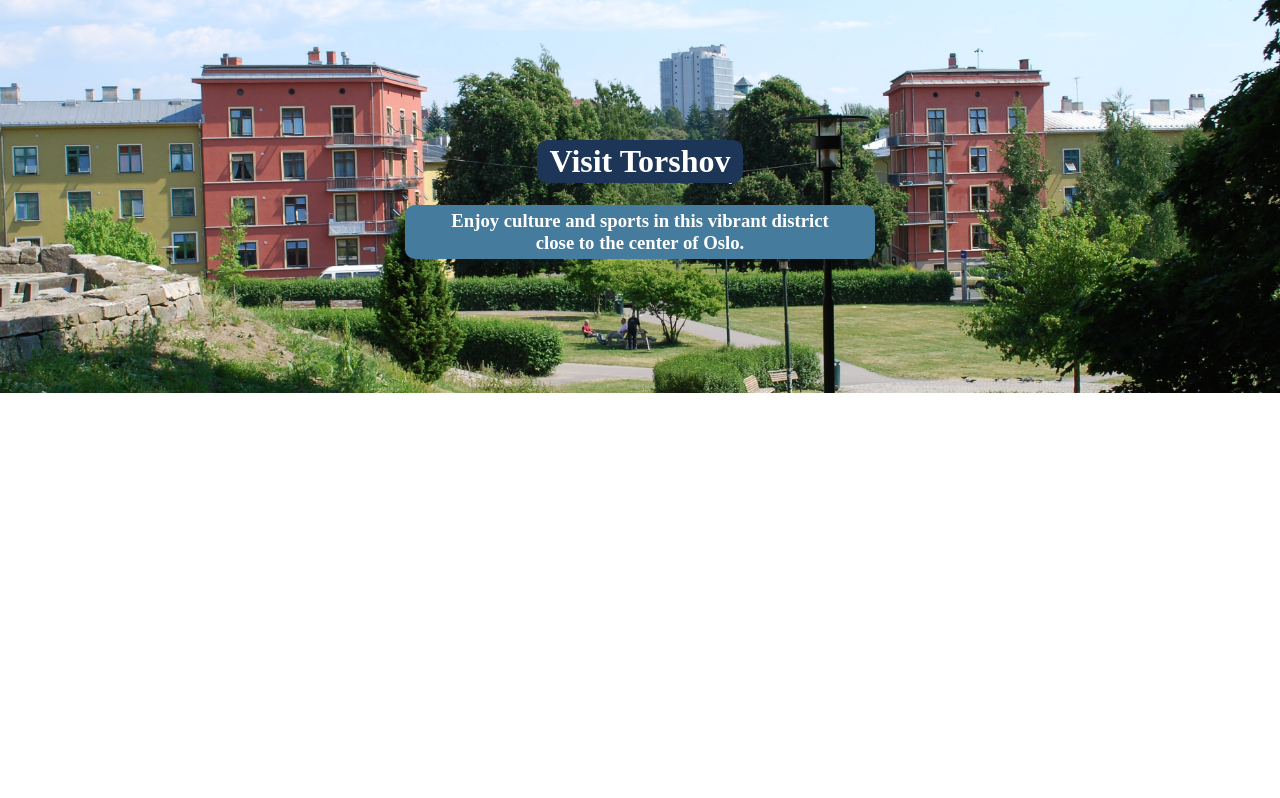
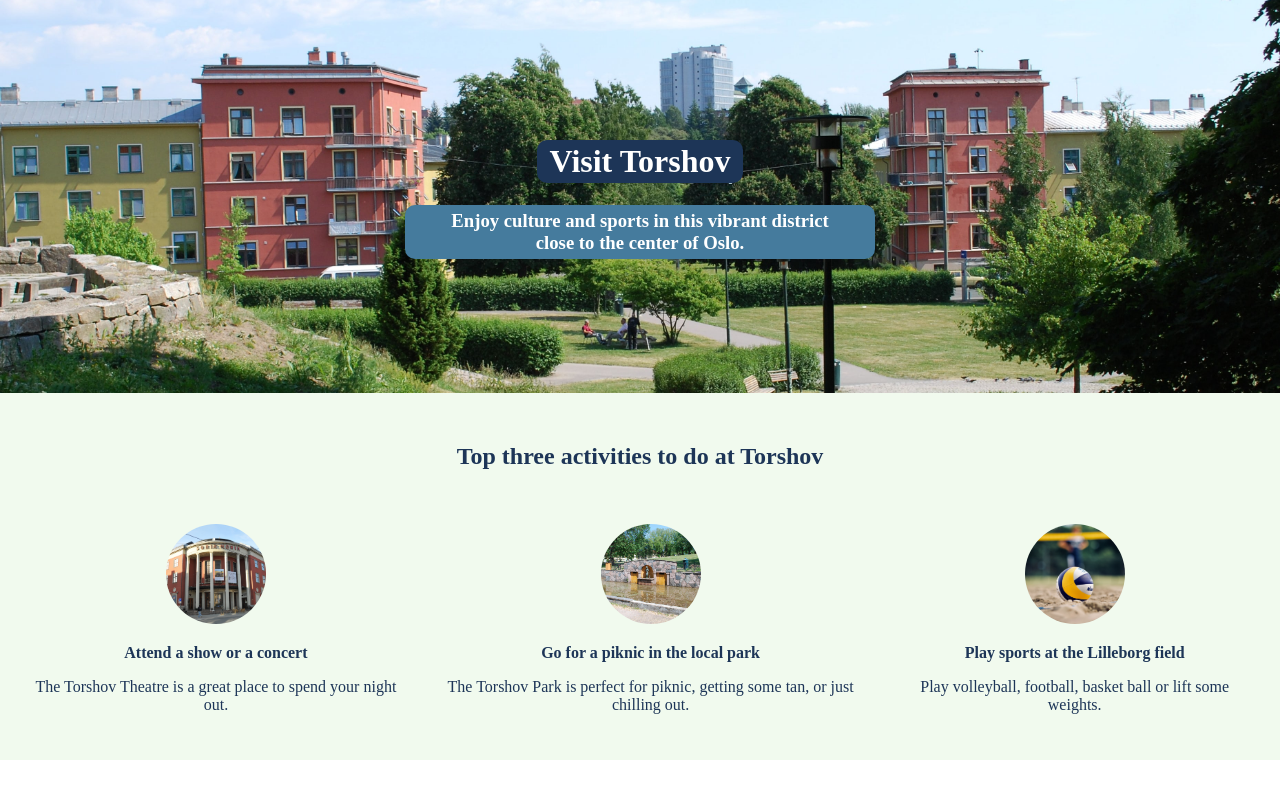
Before and after one commit to erzanthedev/hometown-homepage, a React (Create React App) app: page / in a window 1280 px wide. Built offline with nearby package versions, Linux system fonts and the light colour scheme.

Commit message:
feat: build the Activities section

```diff
--- a/src/App.js
+++ b/src/App.js
@@ -1,9 +1,11 @@
 import Hero from "./components/Hero";
+import Activities from "./components/Activities";
 
 function App() {
   return (
     <main>
       <Hero />
+      <Activities />
     </main>
   );
 }
--- a/src/components/Activities.js
+++ b/src/components/Activities.js
@@ -0,0 +1,51 @@
+import theatre from "../images/theatre.jpg";
+import park from "../images/park.jpg";
+import sports from "../images/sports.jpg";
+
+const Activities = () => {
+  return (
+    <div id="activities">
+      <h2 id="activities-title">Top three activities to do at Torshov</h2>
+      <div className="activity-wrapper">
+        <div className="activity">
+          <img
+            className="activity-img"
+            src={theatre}
+            alt="A red building with 4 white pillars "
+          />
+          <h3 className="activity-title">Attend a show or a concert</h3>
+          <p className="activity-text">
+            The Torshov Theatre is a great place to spend your night out.
+          </p>
+        </div>
+
+        <div className="activity">
+          <img
+            className="activity-img"
+            src={park}
+            alt="A red building with 4 white pillars "
+          />
+          <h3 className="activity-title">Go for a piknic in the local park</h3>
+          <p className="activity-text">
+            The Torshov Park is perfect for piknic, getting some tan, or just
+            chilling out.
+          </p>
+        </div>
+
+        <div className="activity">
+          <img
+            className="activity-img"
+            src={sports}
+            alt="A red building with 4 white pillars "
+          />
+          <h3 className="activity-title">Play sports at the Lilleborg field</h3>
+          <p className="activity-text">
+            Play volleyball, football, basket ball or lift some weights.
+          </p>
+        </div>
+      </div>
+    </div>
+  );
+};
+
+export default Activities;
--- a/src/index.css
+++ b/src/index.css
@@ -2,6 +2,8 @@
   margin: 0;
   text-align: center;
 }
+
+/* Hero Section */
 
 #hero {
   background-image: url(./images/torshov.jpg);
@@ -42,3 +44,40 @@
     background-position: center;
   }
 }
+
+/* Activities Section */
+
+#activities {
+  background: #f1faee;
+  padding: 30px 34px;
+}
+
+#activities-title {
+  font-weight: 700;
+  font-size: 24px;
+  margin-bottom: 54px;
+  color: #1d3557;
+}
+
+.activity-wrapper {
+  display: flex;
+  justify-content: space-around;
+  gap: 25px;
+}
+
+.activity-img {
+  width: 100px;
+  border-radius: 50%;
+}
+
+.activity-title {
+  font-weight: 700;
+  font-size: 1rem;
+  color: #1d3557;
+}
+
+.activity-text {
+  font-weight: 400;
+  font-size: 1rem;
+  color: #1d3557;
+}
```
